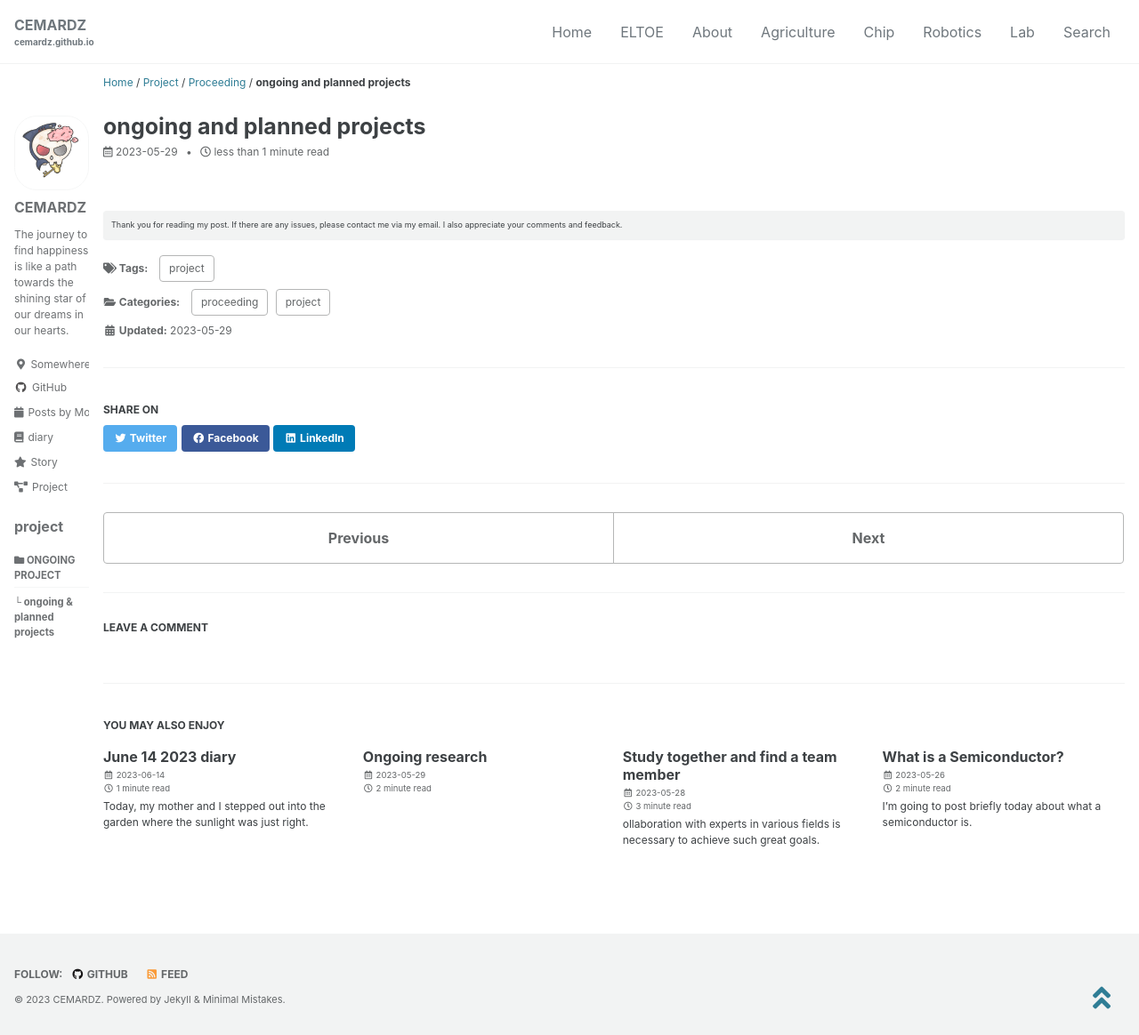
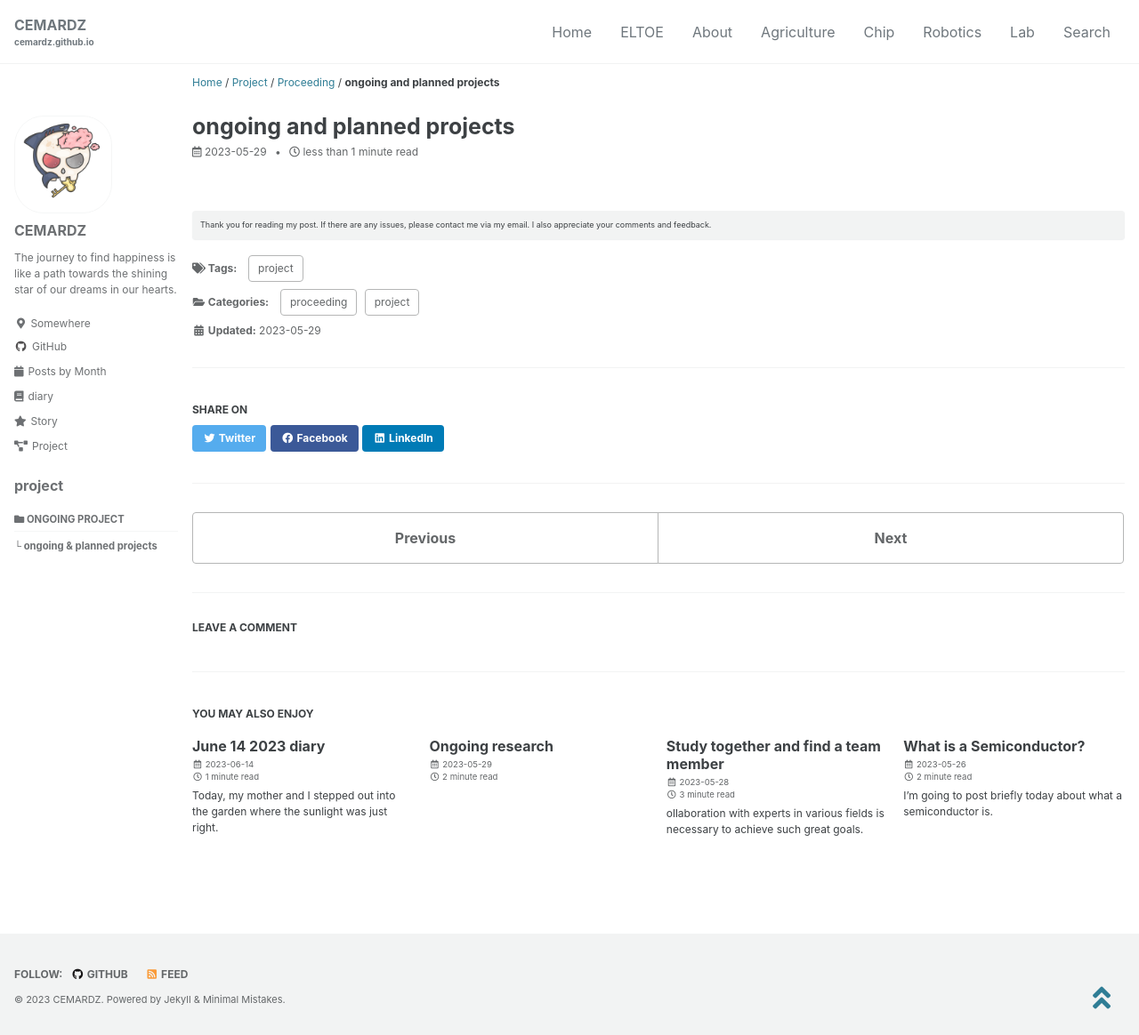
Before and after one commit to cemardz/cemardz.github.io, a Jekyll site: the page built from project/proceeding/_posts/2023-05-29-ongoing-and-planned-projects.md, in a window 1280 px wide and 1164 px high. Shown: the whole window at 89% size. Built offline with Jekyll 4.4.1, drawn with Linux system fonts in a browser that asks for light colours; cached includes are drawn as plain includes; some web fonts are replaced; comment, search, counter and statistics services are not loaded.

Commit message:
Grid update

```diff
--- a/_sass/minimal-mistakes/_variables.scss
+++ b/_sass/minimal-mistakes/_variables.scss
@@ -155,9 +155,9 @@
    Grid
    ========================================================================== */
 
-$right-sidebar-width-narrow: 100px !default;
-$right-sidebar-width: 200px !default;
-$right-sidebar-width-wide: 250px !default;
+$right-sidebar-width-narrow: 200px !default;
+$right-sidebar-width: 270px !default;
+$right-sidebar-width-wide: 350px !default;
 
 /*
    Other
```
